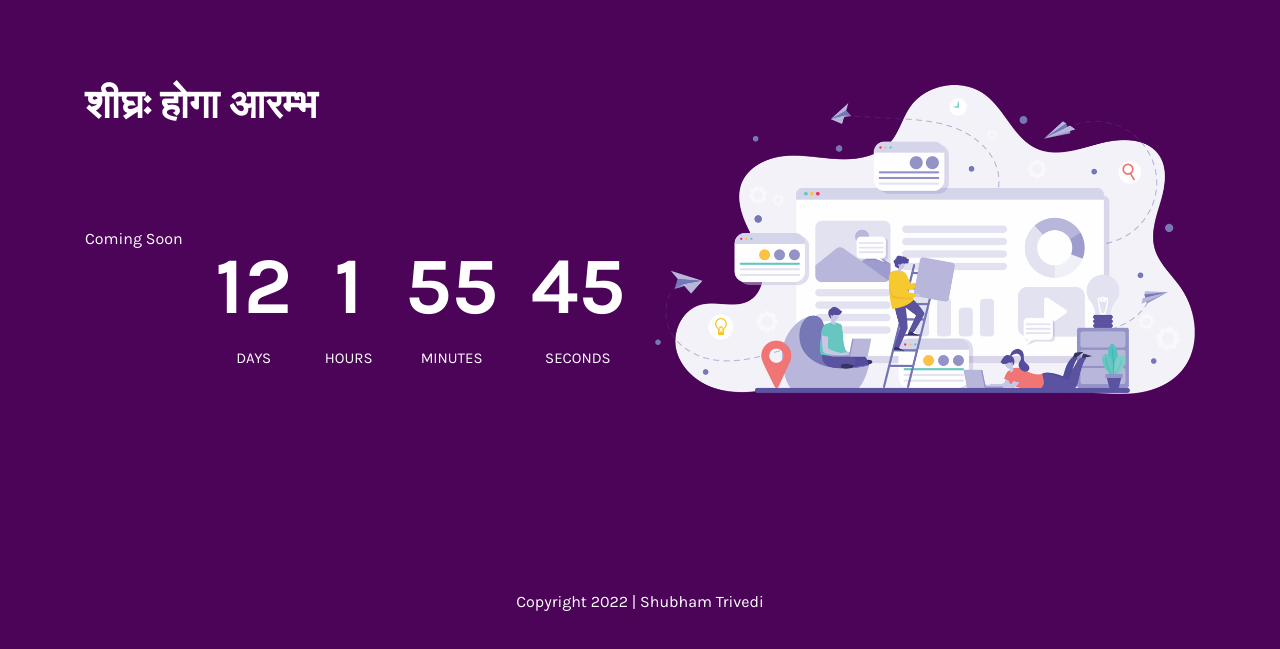
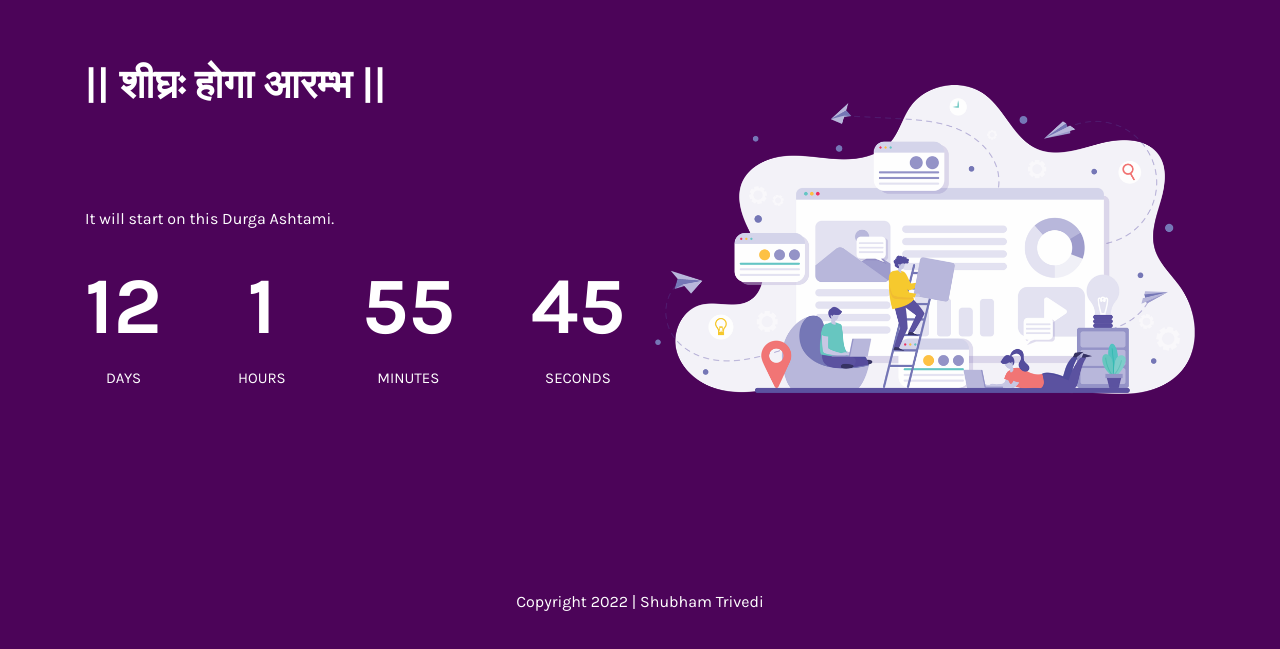
Before and after one commit to deploywithshubham/shubhamtrivedi.com, a website: page index.html in a window 1280 px wide. Shown: the part 111-760 px from the top of the page. Drawn offline with nearby package versions, Linux system fonts and the light colour scheme.

Commit message:
Update index.html

```diff
--- a/index.html
+++ b/index.html
@@ -17,11 +17,11 @@
         <div class="container">
             <div class="row">
                 <div class="col-md-6 section-left">
-                    <h1 class="page-title">शीघ्रः होगा आरम्भ</h1>
-
+                    <h1 class="page-title">|| शीघ्रः होगा आरम्भ ||</h1>
+                    <p>It will start on this Durga Ashtami.</p>
 
                     <div id="timer" class="bd-cd-timer">
-                        <p>Coming Soon</p>
+
                         <div class="time-card">
                             <span class="time-count" id="days"></span>
                             <span class="time-label">DAYS</span>
```
